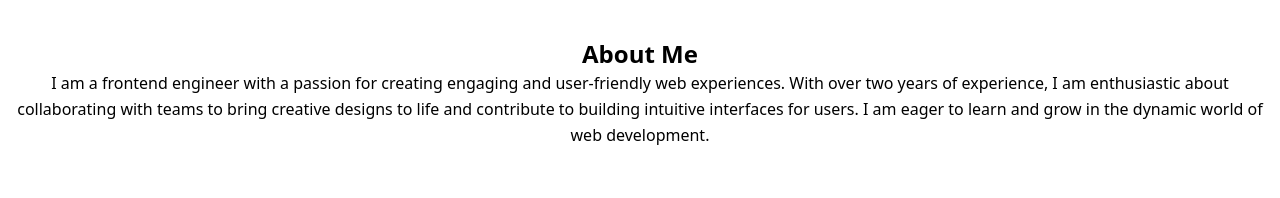
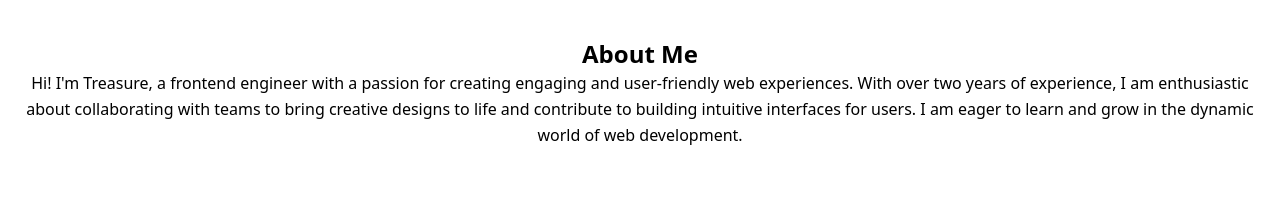
Before and after one commit to treasureaiyedun/my-portfolio, a React (Vite) app: page /about in a window 1280 px wide. Shown: the part 139-337 px from the top of the page. Built offline with nearby package versions, Linux system fonts and the light colour scheme.

Commit message:
made changes

```diff
--- a/index.html
+++ b/index.html
@@ -2,7 +2,7 @@
 <html lang="en">
   <head>
     <meta charset="UTF-8" />
-    <link rel="icon" type="image/svg+xml" href="/src/assets/images/Headshot.jpg" />
+    <link rel="icon" type="image/svg+xml" href="/src/assets/images/favicon.jpg" />
     <meta name="viewport" content="width=device-width, initial-scale=1.0" />
     <title>Treasure's Portfolio</title>
   </head>
--- a/src/components/AboutMe.jsx
+++ b/src/components/AboutMe.jsx
@@ -25,7 +25,7 @@ const AboutMe = () => {
     <div className="leading-relaxed min-h-[60vh] 2xl:h-screen lg:pt-24 2xl:pt-28 " id="about">
       <h1 className="text-center text-2xl 2xl:text-4xl font-bold pt-10 border-t-[1px] border-black dark:border-gray-300 lg:pt-20 2xl:pt-20">About Me</h1>
       <p className="mb-20 md:text-center text-justify px-4 2xl:mt-4 2xl:text-3xl">
-        I am a frontend engineer with a passion for creating engaging and user-friendly web experiences.
+        Hi! I'm Treasure, a frontend engineer with a passion for creating engaging and user-friendly web experiences.
         With over two years of experience, I am enthusiastic about collaborating with teams to bring
         creative designs to life and contribute to building intuitive interfaces for users.
         I am eager to learn and grow in the dynamic world of web development.
--- a/src/components/ContactMe.jsx
+++ b/src/components/ContactMe.jsx
@@ -135,7 +135,7 @@ export default function ContactSection() {
 
           <button
             disabled={isPending}
-            className="w-full md:w-40 relative p-[1px] rounded-full focus:outline-none disabled:opacity-60 bg-gradient-to-r from-purple-500 to-pink-500 hover:scale-110"
+            className="w-full md:w-40 relative p-[1px] rounded-full focus:outline-none disabled:opacity-60 bg-gradient-to-r from-purple-500 to-pink-500 hover:scale-110 transition-transform"
           >
             <span className="block w-full rounded-full bg-white dark:bg-[#0f0f0f] py-3 text-center font-semibold transition-colors 2xl:text-3xl">
               {isPending ? (
--- a/src/components/Navbar.jsx
+++ b/src/components/Navbar.jsx
@@ -28,7 +28,7 @@ const Navbar = ({ scrollToSection }) => {
     >
       <div
         className={`flex items-center px-4 py-2 shadow-xl shadow-slate-300 rounded-full transition-all duration-300 dark:shadow-gray-900 dark:shadow-lg animate-bounce 2xl:py-4
-          ${isOpen ? 'w-[380px] md:w-[420px] 2xl:w-[630px] bg-white dark:bg-[#0f0f0f]' : 'w-[180px] bg-white dark:bg-[#0f0f0f]'}
+          ${isOpen ? 'w-[400px] md:w-[420px] 2xl:w-[630px] bg-white dark:bg-[#0f0f0f]' : 'w-[180px] bg-white dark:bg-[#0f0f0f]'}
         `}
       >
         <div className="font-bold text-xl mr-3 2xl:text-2xl">TA.</div>
```
